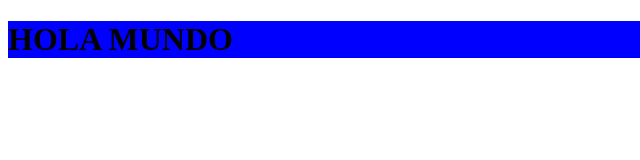
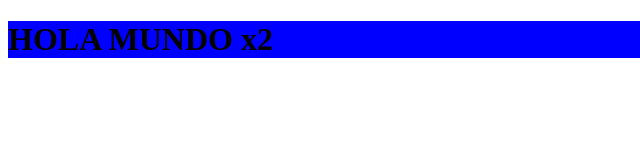
Before and after one commit to Mike-Br-Lh/JAVASCRIPT, a plain HTML site: page index.html in a window 1280 px wide. Shown: the full height of the page, 0-640 px from the left. Drawn offline with Linux system fonts and the light colour scheme.

Commit message:
cambiando el titulo a mi proyecto

```diff
--- a/index.html
+++ b/index.html
@@ -9,7 +9,7 @@
 
 </head>
 <body>
-    <h1> HOLA MUNDO</h1>
+    <h1> HOLA MUNDO x2</h1>
 
 
 </body>
```
